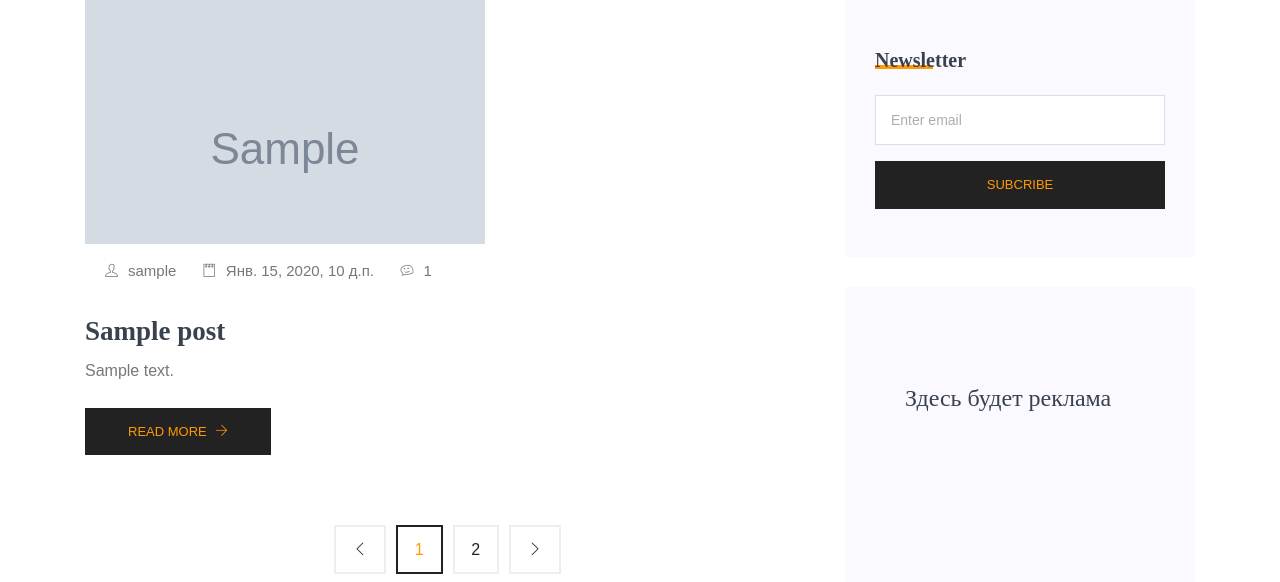
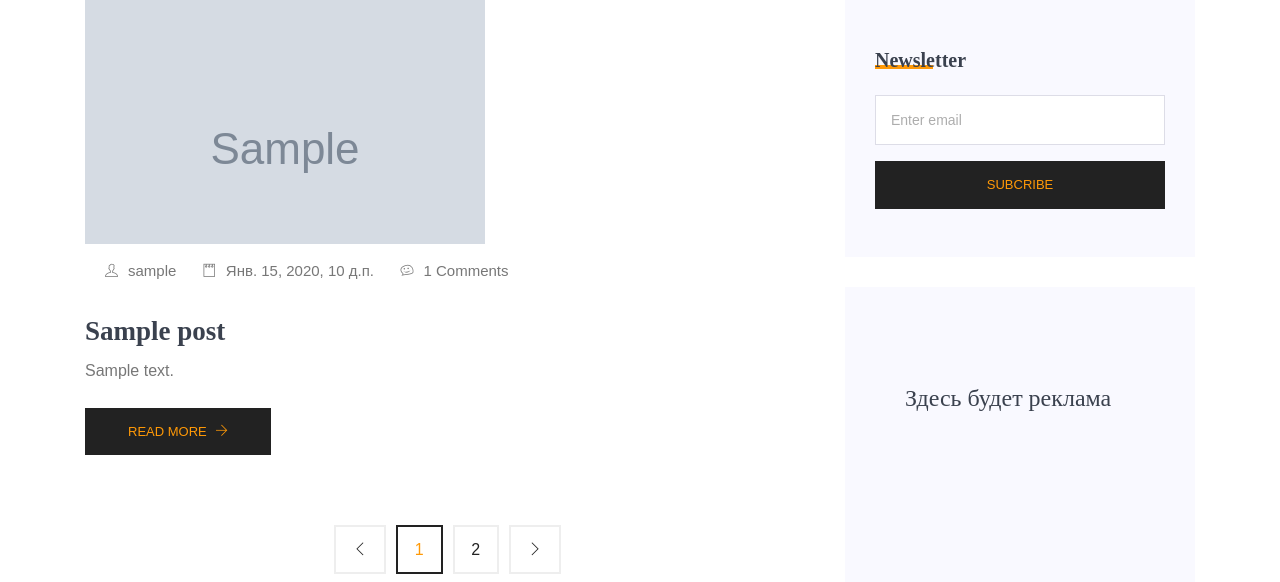
Before and after one commit to darkdkl/django-frontend-2-blog, a Django app: page / in a window 1280 px wide. Shown: the part 1106-1688 px from the top of the page. Run offline with Django 3.2, Linux system fonts and the light colour scheme; tables that the repository leaves empty hold one stand-in row (values such as "Sample post"); grey boxes marked "Sample" are stand-in pictures; parts of the project's set-up code (start-up, migrations or seed data) failed here and were passed over; some libraries are stand-ins or nearby versions.

Commit message:
добавил "comments"

```diff
--- a/templates/index.html
+++ b/templates/index.html
@@ -66,7 +66,7 @@
               <ul class="thumb-info" style="max-width:550px;">
                 <li><a href="#"><i class="ti-user"></i>{{fresh_post.author}}</a></li>
                 <li><a href="#"><i class="ti-notepad"></i>{{fresh_post.published_at}}</a></li>
-                <li><a href="#"><i class="ti-themify-favicon"></i>{{fresh_post.comments_amount}} </a></li>
+                <li><a href="#"><i class="ti-themify-favicon"></i>{{fresh_post.comments_amount}} Comments</a></li>
               </ul>
             </div>
             <div class="details mt-20">
```
